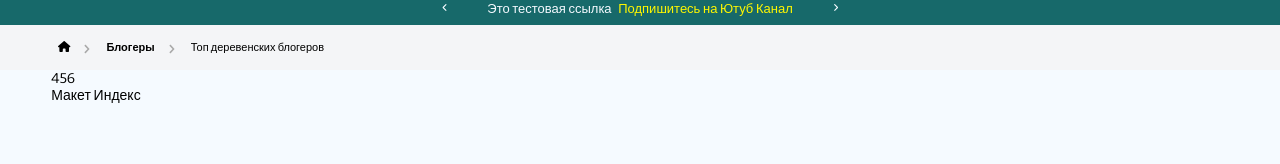
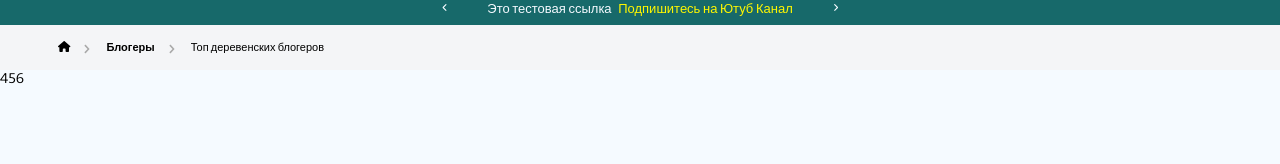
Before and after one commit to kochenov/frontend, a Vue app: page /blogers/top in a window 1280 px wide. Shown: the part 136-300 px from the top of the page. Built offline with nearby package versions, Linux system fonts and the light colour scheme.

Commit message:
Изменил сиистему макетов

```diff
--- a/src/App.vue
+++ b/src/App.vue
@@ -1,6 +1,6 @@
 <script setup>
 import { computed, markRaw, ref, onMounted } from "vue";
-import { RouterView, useRoute } from "vue-router";
+import { useRoute } from "vue-router";
 
 // Components
 import HeaderPart from "@/components/parts/header/HeaderPart.vue";
@@ -23,9 +23,7 @@ const layout = computed(() => {
   <HeaderPart />
   <PromoLink />
   <BreadcrumbsNav v-if="$route.name !== 'home'" />
-  <component :is="layout">
-    <RouterView />
-  </component>
+  <component :is="layout" />
 </template>
 
 <style lang="scss">
--- a/src/views/layouts/IndexLayout.vue
+++ b/src/views/layouts/IndexLayout.vue
@@ -1,12 +1,9 @@
 <template>
-  <div class="page wrap">
-    <main class="page-main home">
-      <slot />
-      Макет Индекс
-    </main>
-  </div>
+  <RouterView />
 </template>
 
-<script setup></script>
+<script setup>
+import { RouterView } from "vue-router";
+</script>
 
 <style lang="scss" scoped></style>
```
